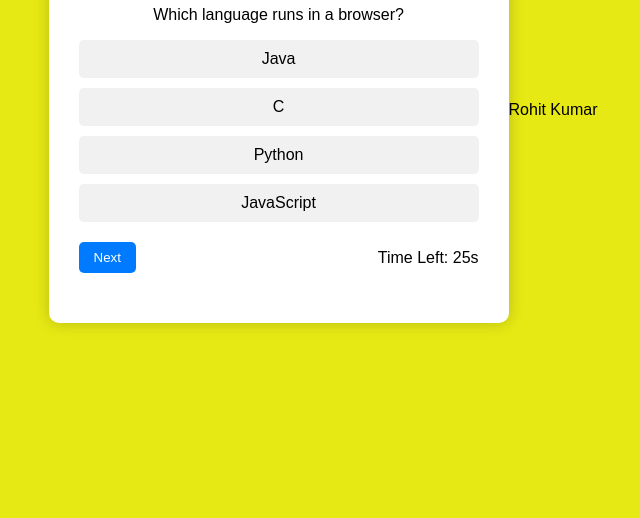
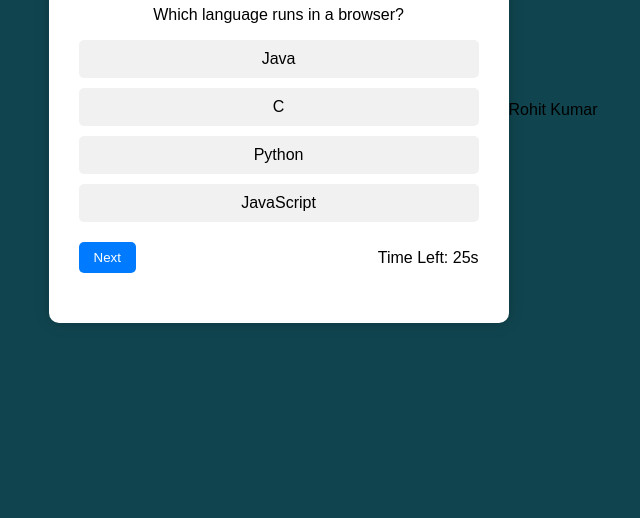
Before and after one commit to rohit99-23/quiz_app, a plain HTML site: page index.html in a window 1280 px wide. Shown: the part 298-816 px from the top of the page, without its empty margins (317-957 px from the left). Drawn offline with Linux system fonts and the light colour scheme.

Commit message:
Change background color to #10454F

```diff
--- a/style.css
+++ b/style.css
@@ -1,6 +1,6 @@
 body {
     font-family: Arial, sans-serif;
-    background: #e6e914;
+    background: #10454F;
     display: flex;
     justify-content: center;
     align-items: center;
```
